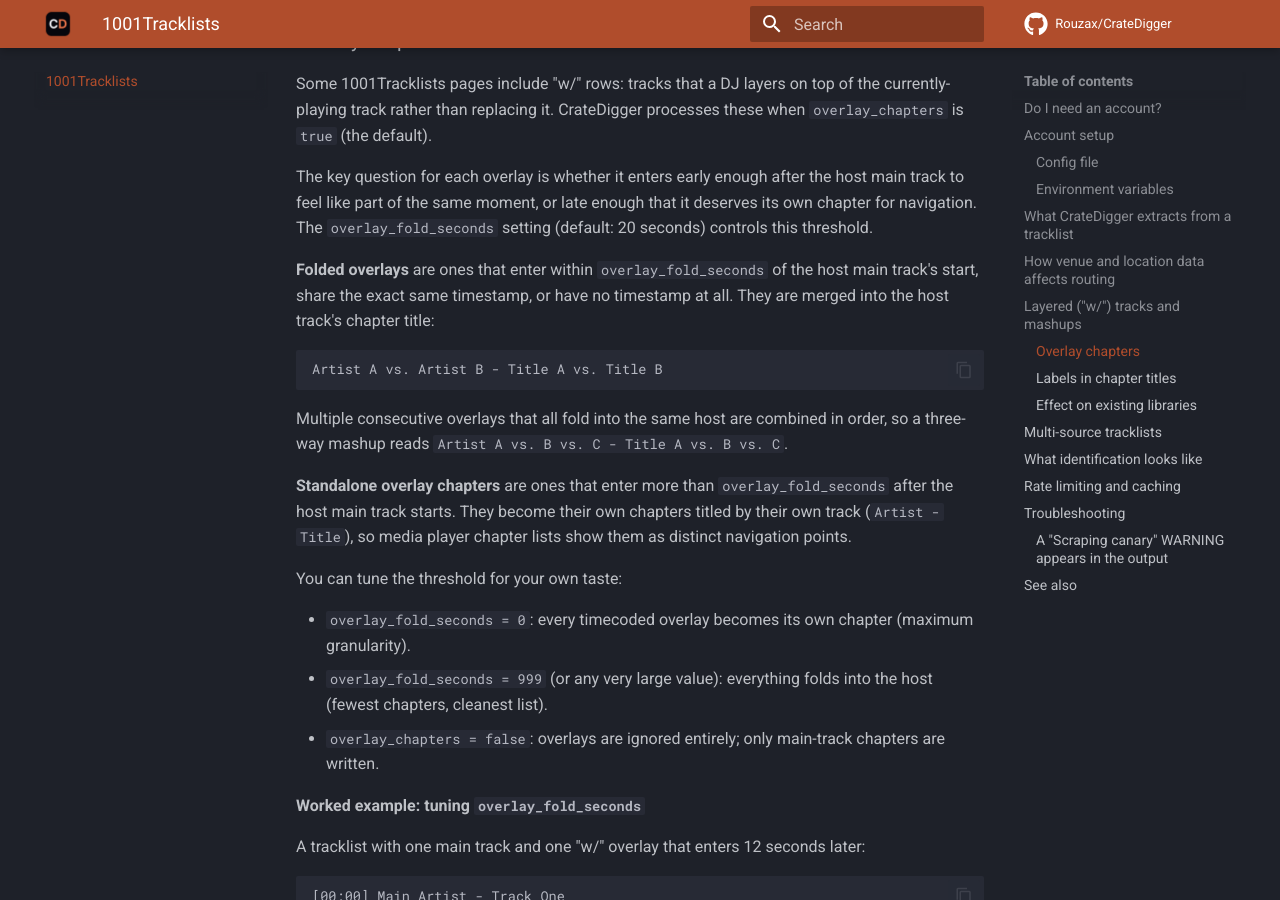
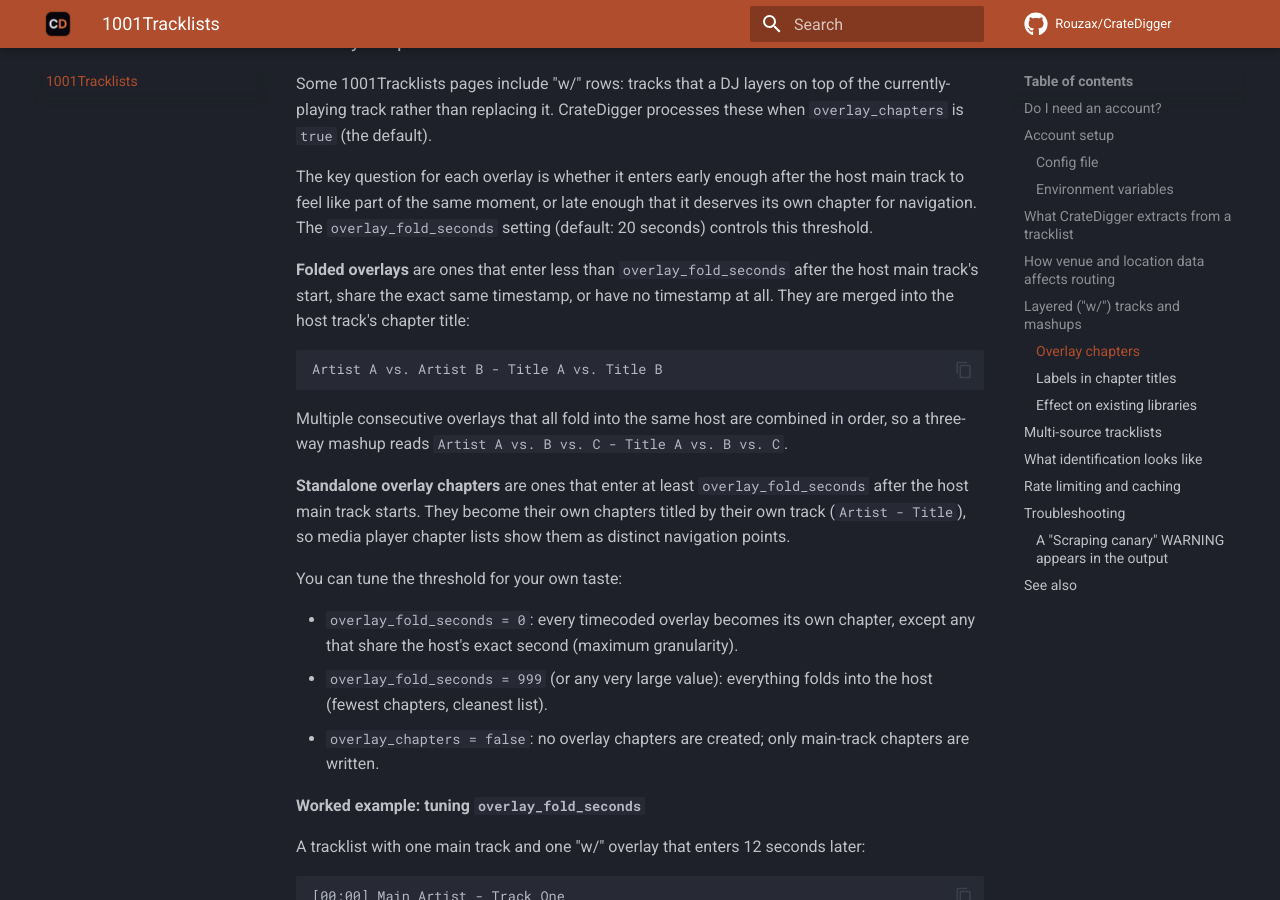
Before and after one commit to Rouzax/CrateDigger, an MkDocs documentation site: the page built from docs/tracklists.md, in a window 1280 px wide and 900 px high, scrolled down 3308 px. Built offline with MkDocs 1.6.1 and Material for MkDocs 9.7.7, drawn with Linux system fonts in a browser that asks for light colours; comment, search, counter and statistics services are not loaded.

Commit message:
docs(tracklists): tighten overlay-fold boundary wording to match the code
The fold cutoff is strict (gap < overlay_fold_seconds), so an overlay at
exactly the threshold breaks out: "within"/"more than" become "less than"/
"at least". At overlay_fold_seconds = 0, an overlay sharing the host's exact
second still folds. "overlays are ignored entirely" overstated the
overlay_chapters = false case (mashup component metadata is still harvested),
so it now reads "no overlay chapters are created".

````diff
--- a/docs/tracklists.md
+++ b/docs/tracklists.md
@@ -92,7 +92,7 @@ Some 1001Tracklists pages include "w/" rows: tracks that a DJ layers on top of t
 
 The key question for each overlay is whether it enters early enough after the host main track to feel like part of the same moment, or late enough that it deserves its own chapter for navigation. The `overlay_fold_seconds` setting (default: 20 seconds) controls this threshold.
 
-**Folded overlays** are ones that enter within `overlay_fold_seconds` of the host main track's start, share the exact same timestamp, or have no timestamp at all. They are merged into the host track's chapter title:
+**Folded overlays** are ones that enter less than `overlay_fold_seconds` after the host main track's start, share the exact same timestamp, or have no timestamp at all. They are merged into the host track's chapter title:
 
 ```
 Artist A vs. Artist B - Title A vs. Title B
@@ -100,13 +100,13 @@ Artist A vs. Artist B - Title A vs. Title B
 
 Multiple consecutive overlays that all fold into the same host are combined in order, so a three-way mashup reads `Artist A vs. B vs. C - Title A vs. B vs. C`.
 
-**Standalone overlay chapters** are ones that enter more than `overlay_fold_seconds` after the host main track starts. They become their own chapters titled by their own track (`Artist - Title`), so media player chapter lists show them as distinct navigation points.
+**Standalone overlay chapters** are ones that enter at least `overlay_fold_seconds` after the host main track starts. They become their own chapters titled by their own track (`Artist - Title`), so media player chapter lists show them as distinct navigation points.
 
 You can tune the threshold for your own taste:
 
-- `overlay_fold_seconds = 0`: every timecoded overlay becomes its own chapter (maximum granularity).
+- `overlay_fold_seconds = 0`: every timecoded overlay becomes its own chapter, except any that share the host's exact second (maximum granularity).
 - `overlay_fold_seconds = 999` (or any very large value): everything folds into the host (fewest chapters, cleanest list).
-- `overlay_chapters = false`: overlays are ignored entirely; only main-track chapters are written.
+- `overlay_chapters = false`: no overlay chapters are created; only main-track chapters are written.
 
 **Worked example: tuning `overlay_fold_seconds`**
 
````
